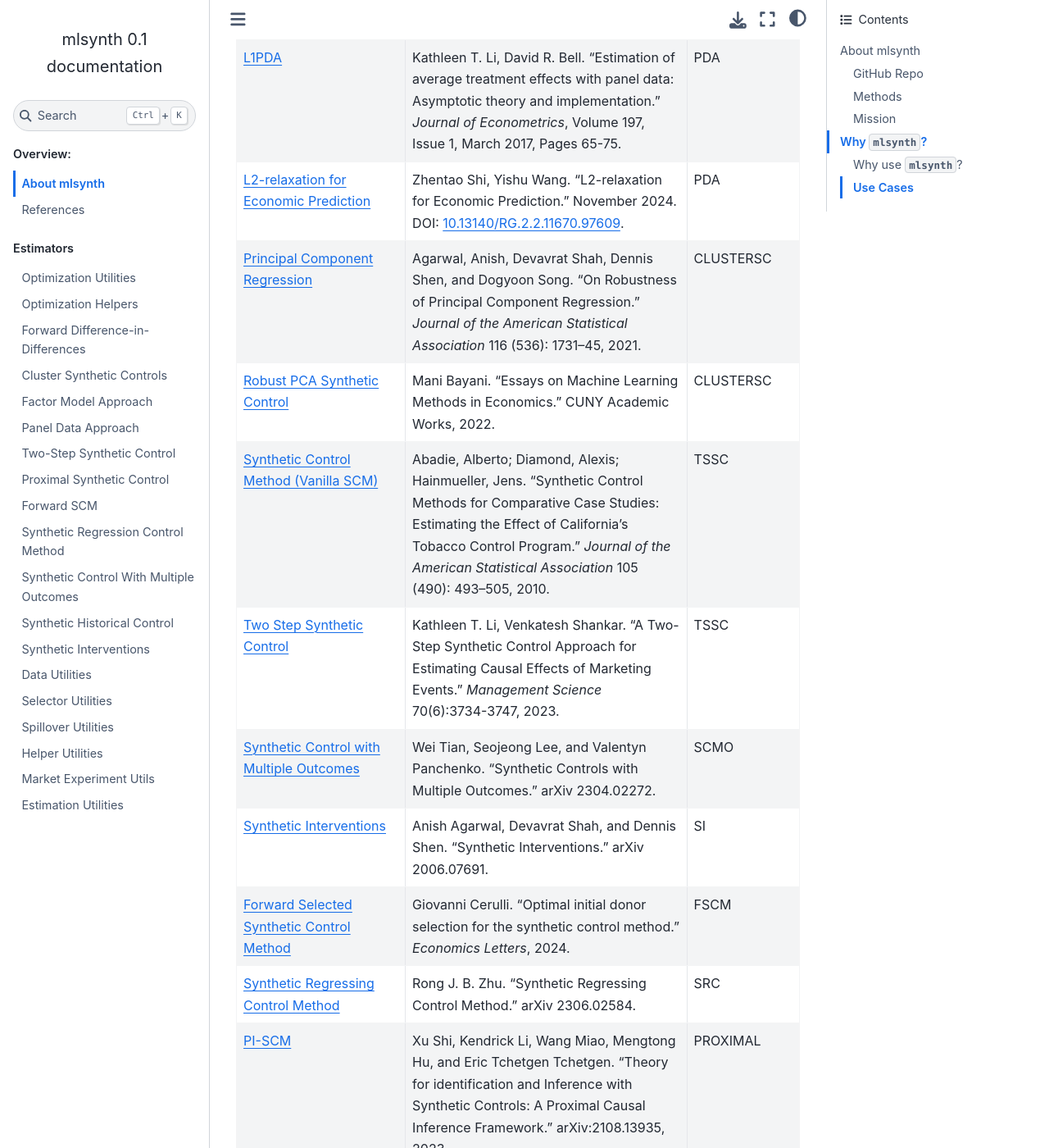
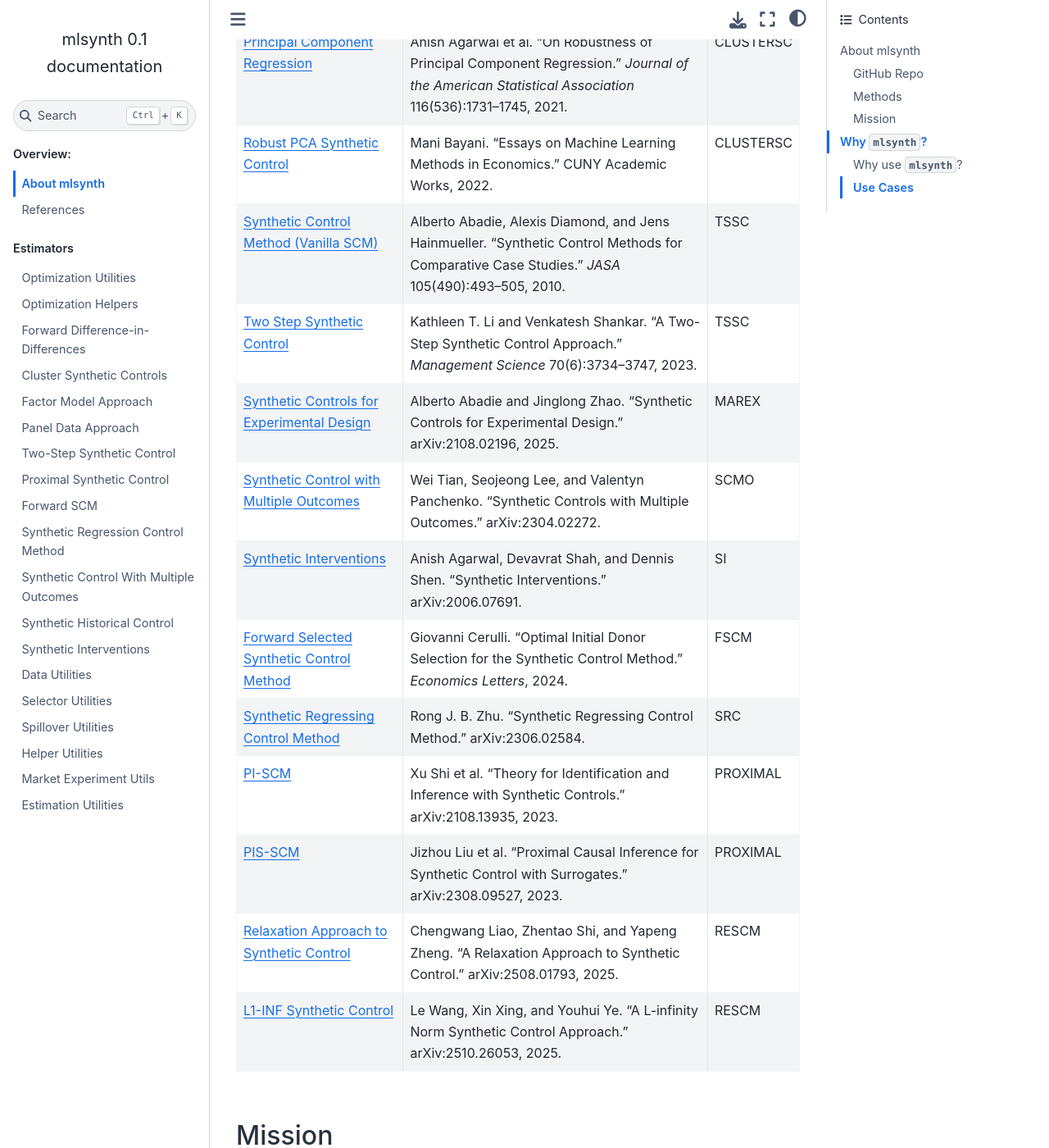
Before and after one commit to jgreathouse9/mlsynth, a Sphinx documentation site: the page built from docs/about.rst, in a window 1280 px wide and 1400 px high, scrolled down 1969 px. Shown: the whole window at 82% size. Built offline with Sphinx 7.4.7 and the Sphinx Book theme 1.1.4, drawn with Linux system fonts in a browser that asks for light colours; pages that are not in the unit, such as notebooks, are missing from menus; some of the changed text lies outside the part shown.

Commit message:
Revise estimators list formatting and references
Updated references and formatting in the estimators list.

```diff
--- a/docs/about.rst
+++ b/docs/about.rst
@@ -32,69 +32,101 @@ The dependencies for mlsynth are::
 Methods
 -------
 
+
 At present, ``mlsynth`` supports:
 
-.. list-table:: Estimators in `mlsynth`
-   :widths: 30 50 20
+.. list-table:: Estimators in ``mlsynth``
+   :widths: 30 55 15
    :header-rows: 1
 
    * - Estimator
      - Reference
-     - Class in mlsynth
+     - Class in ``mlsynth``
+
    * - `Augmented Difference-in-Differences <https://doi.org/10.1287/mksc.2022.1406>`_
-     - Kathleen T. Li and Christophe Van den Bulte. "Augmented Difference-in-Differences." *Marketing Science* 2023 42:4, 746-767.
+     - Kathleen T. Li and Christophe Van den Bulte. "Augmented Difference-in-Differences." *Marketing Science* 42(4):746–767, 2023.
      - FDID
-   * - `CLUSTERSC <#>`_
-     - Saeyoung Rho, Andrew Tang, Noah Bergam, Rachel Cummings, Vishal Misra. "CLUSTERSC: Advancing Synthetic Control with Donor Clustering for Disaggregate-Level Data." (2024).
+
+   * - `CLUSTERSC <https://doi.org/10.48550/arXiv.2503.21629>`_
+     - Saeyoung Rho, Andrew Tang, Noah Bergam, Rachel Cummings, Vishal Misra. "CLUSTERSC: Advancing Synthetic Control with Donor Clustering for Disaggregate-Level Data." 2024.
      - CLUSTERSC
+
    * - `Debiased Convex Regression <https://doi.org/10.1287/inte.2023.0028>`_
-     - Luis Costa, Vivek F. Farias, Patricio Foncea, Jingyuan (Donna) Gan, Ayush Garg, Ivo Rosa Montenegro, Kumarjit Pathak, Tianyi Peng, Dusan Popovic. "Generalized Synthetic Control for TestOps at ABI: Models, Algorithms, and Infrastructure." *INFORMS Journal on Applied Analytics* 53(5):336-349, 2023.
+     - Luis Costa et al. "Generalized Synthetic Control for TestOps at ABI: Models, Algorithms, and Infrastructure." *INFORMS Journal on Applied Analytics* 53(5):336–349, 2023.
      - GSC
+
    * - `Factor Model Approach <https://doi.org/10.1177/00222437221137533>`_
-     - Kathleen T. Li, Garrett P. Sonnier. "Statistical Inference for the Factor Model Approach to Estimate Causal Effects in Quasi-Experimental Settings." *Journal of Marketing Research*, Volume 60, Issue 3.
+     - Kathleen T. Li and Garrett P. Sonnier. "Statistical Inference for the Factor Model Approach to Estimate Causal Effects in Quasi-Experimental Settings." *Journal of Marketing Research* 60(3), 2023.
      - FMA
-   * - `Forward Difference-in-Differences <https://doi.org/10.1287/mksc.2022.1406>`_
-     - Kathleen T. Li. "Frontiers: A Simple Forward Difference-in-Differences Method." *Marketing Science* 43(2):267-279, 2023.
+
+   * - `Forward Difference-in-Differences <https://doi.org/10.1287/mksc.2022.0212>`_
+     - Kathleen T. Li. "Frontiers: A Simple Forward Difference-in-Differences Method." *Marketing Science* 43(2):267–279, 2023.
      - FDID
+
    * - `Forward Selected Panel Data Approach <https://doi.org/10.1016/j.jeconom.2021.04.009>`_
-     - Zhentao Shi, Jingyi Huang. "Forward-selected panel data approach for program evaluation." *Journal of Econometrics*, Volume 234, Issue 2, 2023, Pages 512-535.
+     - Zhentao Shi and Jingyi Huang. "Forward-selected panel data approach for program evaluation." *Journal of Econometrics* 234(2):512–535, 2023.
      - PDA
+
    * - `L1PDA <https://doi.org/10.1002/jae.1230>`_
-     - Kathleen T. Li, David R. Bell. "Estimation of average treatment effects with panel data: Asymptotic theory and implementation." *Journal of Econometrics*, Volume 197, Issue 1, March 2017, Pages 65-75.
+     - Kathleen T. Li and David R. Bell. "Estimation of Average Treatment Effects with Panel Data." *Journal of Econometrics* 197(1):65–75, 2017.
      - PDA
+
    * - `L2-relaxation for Economic Prediction <https://doi.org/10.13140/RG.2.2.11670.97609>`_
-     - Zhentao Shi, Yishu Wang. "L2-relaxation for Economic Prediction." November 2024. DOI: `10.13140/RG.2.2.11670.97609 <https://doi.org/10.13140/RG.2.2.11670.97609>`_.
+     - Zhentao Shi and Yishu Wang. "L2-relaxation for Economic Prediction." November 2024.
      - PDA
+
    * - `Principal Component Regression <https://doi.org/10.1080/01621459.2021.1928513>`_
-     - Agarwal, Anish, Devavrat Shah, Dennis Shen, and Dogyoon Song. "On Robustness of Principal Component Regression." *Journal of the American Statistical Association* 116 (536): 1731–45, 2021.
+     - Anish Agarwal et al. "On Robustness of Principal Component Regression." *Journal of the American Statistical Association* 116(536):1731–1745, 2021.
      - CLUSTERSC
+
    * - `Robust PCA Synthetic Control <https://academicworks.cuny.edu/gc_etds/4984>`_
      - Mani Bayani. "Essays on Machine Learning Methods in Economics." CUNY Academic Works, 2022.
      - CLUSTERSC
+
    * - `Synthetic Control Method (Vanilla SCM) <https://doi.org/10.1198/jasa.2009.ap08746>`_
-     - Abadie, Alberto; Diamond, Alexis; Hainmueller, Jens. "Synthetic Control Methods for Comparative Case Studies: Estimating the Effect of California's Tobacco Control Program." *Journal of the American Statistical Association* 105 (490): 493–505, 2010.
+     - Alberto Abadie, Alexis Diamond, and Jens Hainmueller. "Synthetic Control Methods for Comparative Case Studies." *JASA* 105(490):493–505, 2010.
      - TSSC
+
    * - `Two Step Synthetic Control <https://doi.org/10.1287/mnsc.2023.4878>`_
-     - Kathleen T. Li, Venkatesh Shankar. "A Two-Step Synthetic Control Approach for Estimating Causal Effects of Marketing Events." *Management Science* 70(6):3734-3747, 2023.
+     - Kathleen T. Li and Venkatesh Shankar. "A Two-Step Synthetic Control Approach." *Management Science* 70(6):3734–3747, 2023.
      - TSSC
+
+   * - `Synthetic Controls for Experimental Design <https://arxiv.org/abs/2108.02196>`_
+     - Alberto Abadie and Jinglong Zhao. "Synthetic Controls for Experimental Design." arXiv:2108.02196, 2025.
+     - MAREX
+
    * - `Synthetic Control with Multiple Outcomes <https://arxiv.org/abs/2304.02272>`_
-     - Wei Tian, Seojeong Lee, and Valentyn Panchenko. "Synthetic Controls with Multiple Outcomes." arXiv 2304.02272.
+     - Wei Tian, Seojeong Lee, and Valentyn Panchenko. "Synthetic Controls with Multiple Outcomes." arXiv:2304.02272.
      - SCMO
+
    * - `Synthetic Interventions <https://arxiv.org/abs/2006.07691>`_
-     - Anish Agarwal, Devavrat Shah, and Dennis Shen. "Synthetic Interventions." arXiv 2006.07691.
+     - Anish Agarwal, Devavrat Shah, and Dennis Shen. "Synthetic Interventions." arXiv:2006.07691.
      - SI
+
    * - `Forward Selected Synthetic Control Method <https://doi.org/10.1016/j.econlet.2024.111976>`_
-     - Giovanni Cerulli. "Optimal initial donor selection for the synthetic control method." *Economics Letters*, 2024.
+     - Giovanni Cerulli. "Optimal Initial Donor Selection for the Synthetic Control Method." *Economics Letters*, 2024.
      - FSCM
+
    * - `Synthetic Regressing Control Method <https://arxiv.org/abs/2306.02584>`_
-     - Rong J. B. Zhu. "Synthetic Regressing Control Method." arXiv 2306.02584.
+     - Rong J. B. Zhu. "Synthetic Regressing Control Method." arXiv:2306.02584.
      - SRC
+
    * - `PI-SCM <https://arxiv.org/abs/2108.13935>`_
-     - Xu Shi, Kendrick Li, Wang Miao, Mengtong Hu, and Eric Tchetgen Tchetgen. "Theory for identification and Inference with Synthetic Controls: A Proximal Causal Inference Framework." arXiv:2108.13935, 2023.
+     - Xu Shi et al. "Theory for Identification and Inference with Synthetic Controls." arXiv:2108.13935, 2023.
      - PROXIMAL
+
    * - `PIS-SCM <https://arxiv.org/abs/2308.09527>`_
-     - Jizhou Liu, Eric J. Tchetgen Tchetgen, and Carlos Varjão. "Proximal Causal Inference for Synthetic Control with Surrogates." arXiv:2308.09527, 2023.
+     - Jizhou Liu et al. "Proximal Causal Inference for Synthetic Control with Surrogates." arXiv:2308.09527, 2023.
      - PROXIMAL
+
+   * - `Relaxation Approach to Synthetic Control <https://arxiv.org/abs/2508.01793>`_
+     - Chengwang Liao, Zhentao Shi, and Yapeng Zheng. "A Relaxation Approach to Synthetic Control." arXiv:2508.01793, 2025.
+     - RESCM
+
+   * - `L1-INF Synthetic Control <https://arxiv.org/abs/2510.26053>`_
+     - Le Wang, Xin Xing, and Youhui Ye. "A L-infinity Norm Synthetic Control Approach." arXiv:2510.26053, 2025.
+     - RESCM
+
 
 
 
```
